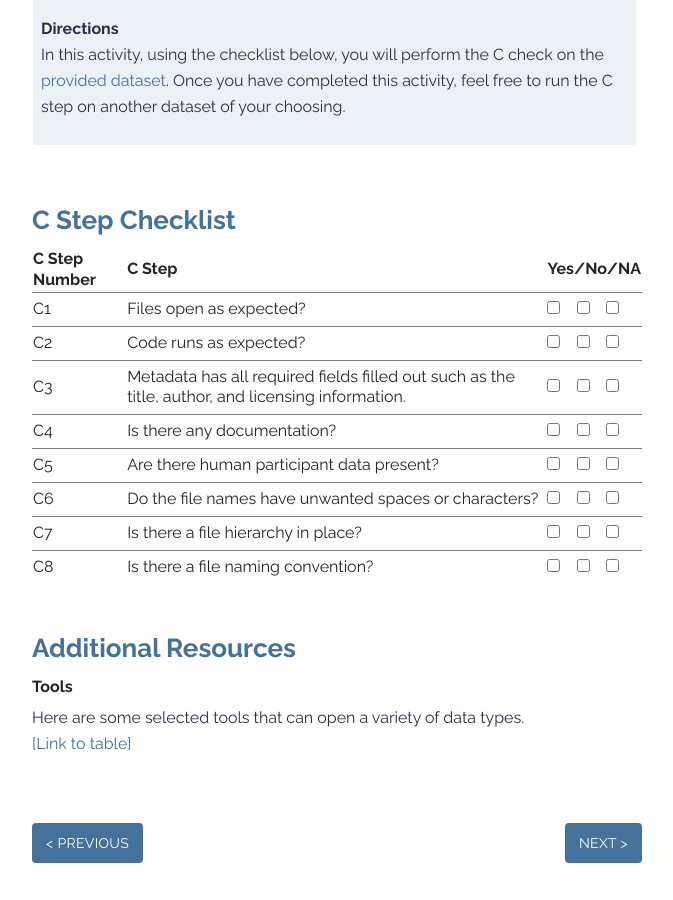
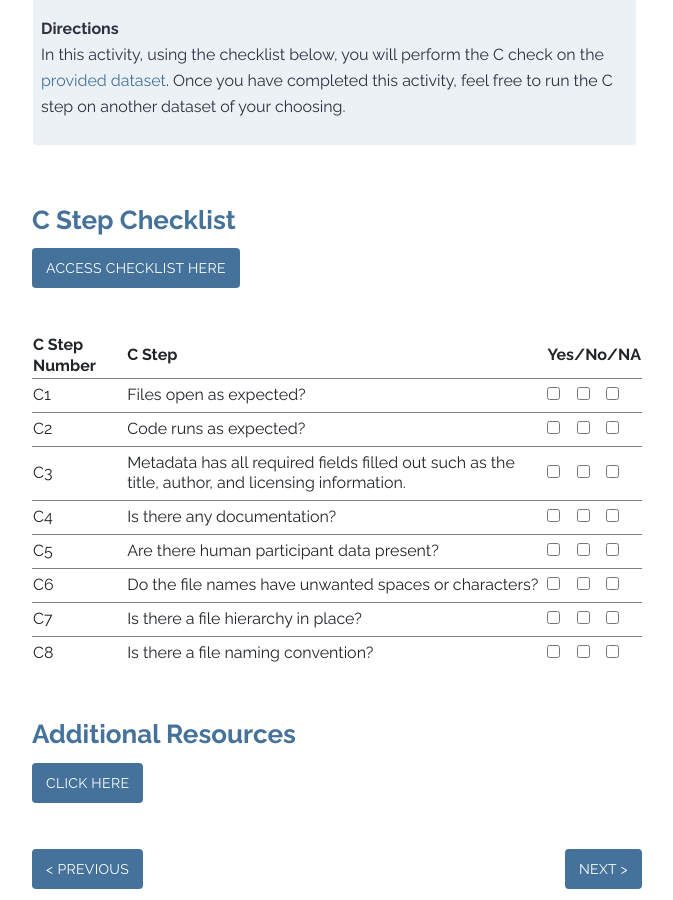
Before and after one commit to DataCurationNetwork/CURATED, a Jekyll site: the page built from _modules/module-c.md, in a window 1280 px wide and 900 px high, scrolled down 2966 px. Shown: the whole window, without its empty margins (143-816 px from the left). Built offline with Jekyll 4.4.1, drawn with Linux system fonts in a browser that asks for light colours.

Commit message:
Made changes to module-r,c,t,u

```diff
--- a/_modules/module-c.md
+++ b/_modules/module-c.md
@@ -235,6 +235,10 @@ Common things to look for during this step are the record level metadata, <b> fi
 
 <h2>C Step Checklist</h2>
 
+<div class="flex-contianer">
+     <a class="button button-primary" href="/CURATED/modules/module-c"> Access checklist here</a>
+</div>
+<br>
 <table frames=hsides rules=rows>
 <th>C Step Number</th>
 <th>C Step</th>
@@ -283,11 +287,11 @@ Common things to look for during this step are the record level metadata, <b> fi
 
 <br>
 <h2>Additional Resources</h2>
-<h4>Tools</h4>
-<p>
-Here are some selected tools that can open a variety of data types.<br>
-<a href="https://docs.google.com/spreadsheets/d/1Xu2TlLePQ2jZ-ox3Ym7QBkeWPRCGX6mz7YjjKrkLyQY/edit#gid=0" target="_blank">[Link to table]</a>
-</p>
+<div class="flex-contianer">
+     <a class="button button-primary" href="#" target="_blank"> CLICK HERE</a>
+</div>
+
+
 
 <style>
 .flex-contianer {
```
Also changed, not shown: _modules/module-r.md (+8 -0 lines), _modules/module-t.md (+17 -4 lines), _modules/module-u.md (+9 -1 lines).
